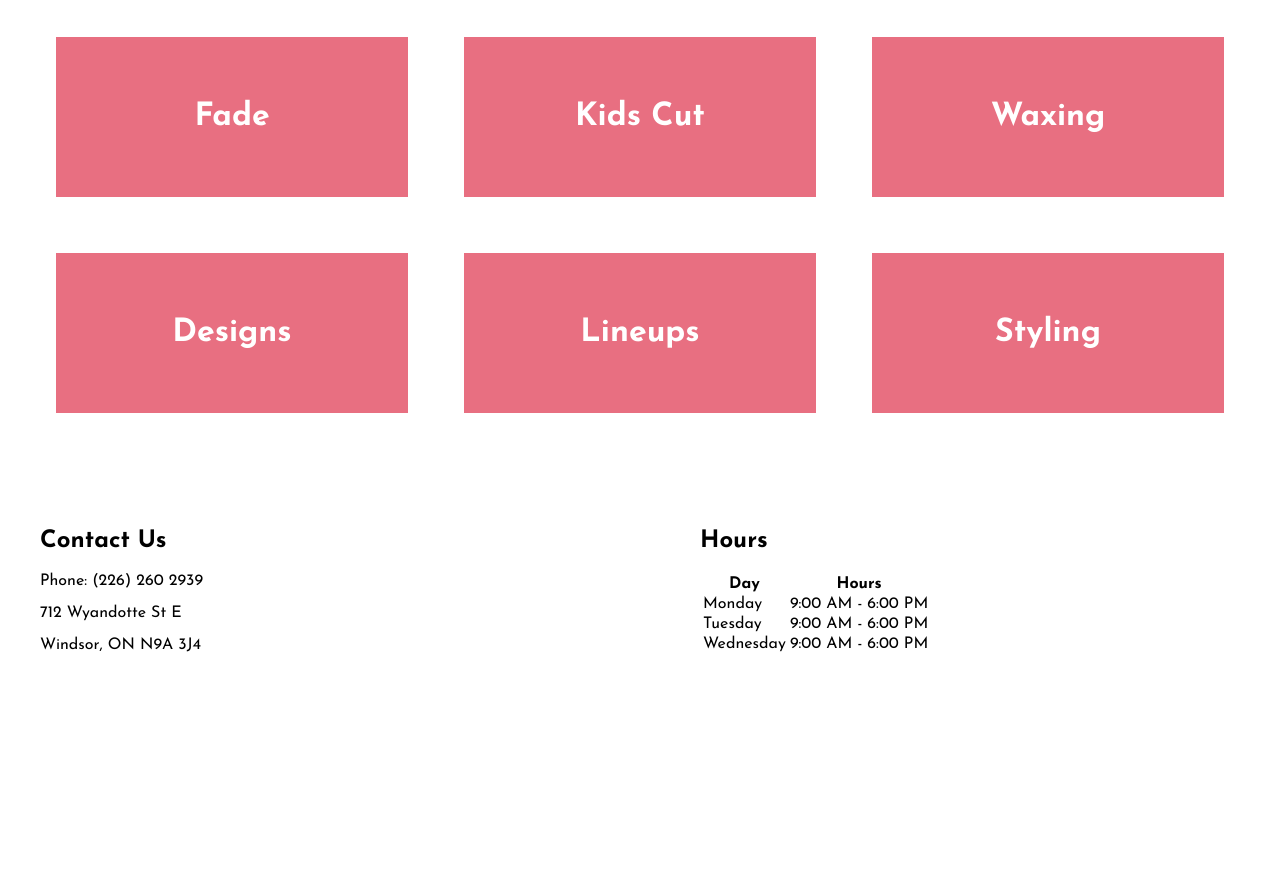
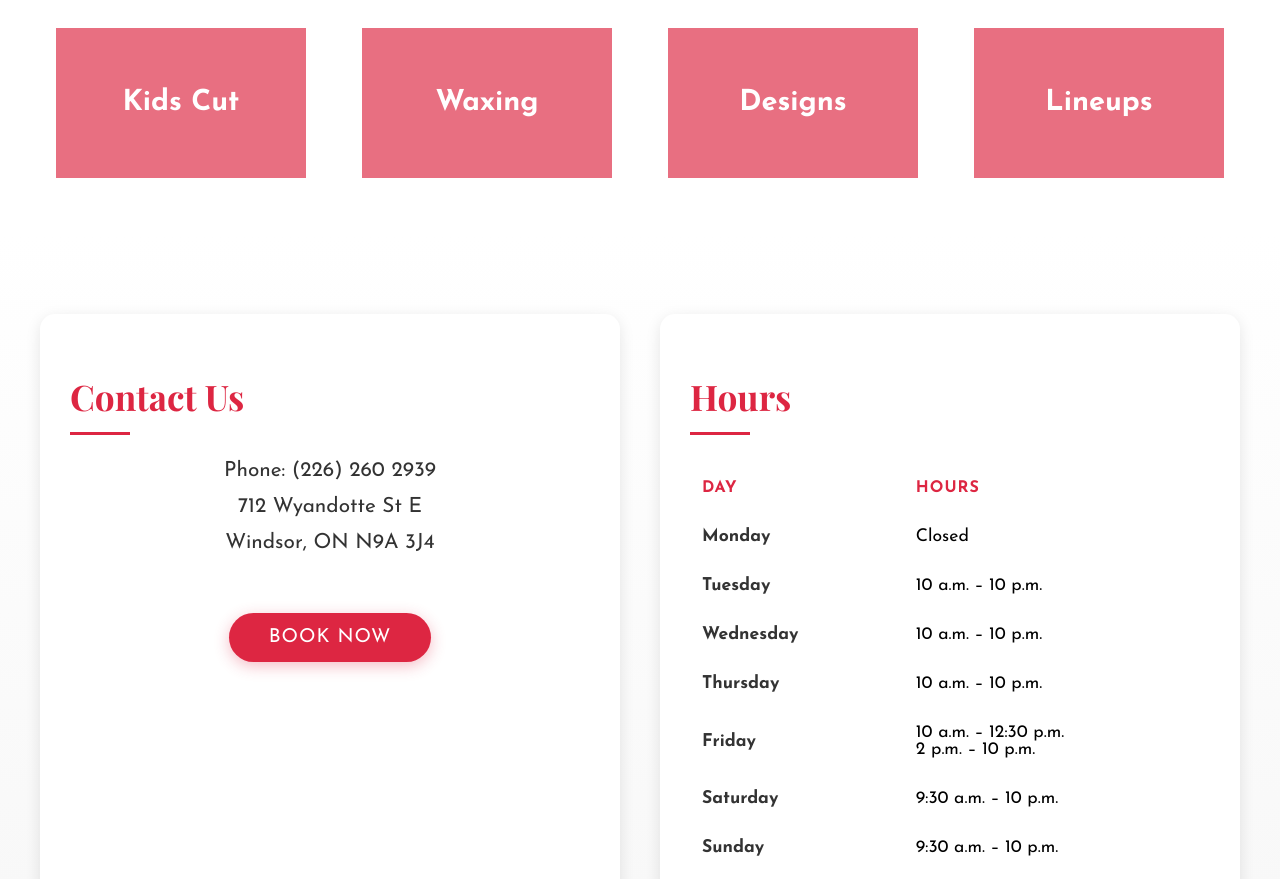
Before and after one commit to HehLul/AlssafirBarber, a plain HTML site: page index.html in a window 1280 px wide. Shown: the part 2277-3156 px from the top of the page. Before the commit the page ends 2986 px from the top, so only its background shows below. Drawn offline with nearby package versions, Linux system fonts and the light colour scheme.

Commit message:
Added Contact section + hours.

```diff
--- a/index.html
+++ b/index.html
@@ -125,9 +125,6 @@
         <div class="service-item">
           <h3>Lineups</h3>
         </div>
-        <div class="service-item">
-          <h3>Styling</h3>
-        </div>
       </div>
     </section>
 
@@ -138,6 +135,10 @@
         <p>Phone: (226) 260 2939</p>
         <p>712 Wyandotte St E</p>
         <p>Windsor, ON N9A 3J4</p>
+        <div class="cta-container">
+          <a href="#" class="cta-button" onclick="openDialog()">Book Now</a>
+          <!-- CTA Button -->
+        </div>
       </div>
       <div class="hours-table">
         <h2>Hours</h2>
@@ -148,17 +149,35 @@
           </tr>
           <tr>
             <td>Monday</td>
-            <td>9:00 AM - 6:00 PM</td>
+            <td>Closed</td>
           </tr>
           <tr>
             <td>Tuesday</td>
-            <td>9:00 AM - 6:00 PM</td>
+            <td>10 a.m. – 10 p.m.</td>
           </tr>
           <tr>
             <td>Wednesday</td>
-            <td>9:00 AM - 6:00 PM</td>
+            <td>10 a.m. – 10 p.m.</td>
           </tr>
-          <!-- Add more rows as needed -->
+          <tr>
+            <td>Thursday</td>
+            <td>10 a.m. – 10 p.m.</td>
+          </tr>
+          <tr>
+            <td>Friday</td>
+            <td>
+              10 a.m. – 12:30 p.m. <br />
+              2 p.m. – 10 p.m.
+            </td>
+          </tr>
+          <tr>
+            <td>Saturday</td>
+            <td>9:30 a.m. – 10 p.m.</td>
+          </tr>
+          <tr>
+            <td>Sunday</td>
+            <td>9:30 a.m. – 10 p.m.</td>
+          </tr>
         </table>
       </div>
     </section>
--- a/styles.css
+++ b/styles.css
@@ -175,28 +175,28 @@ blockquote {
 
 /* Our Services Section */
 .services {
-  padding: 40px; /* Reduced padding */
+  padding: 40px; /* Section padding */
   text-align: center;
-  background-color: white; /* Light background color */
+  background-color: #white; /* Light background color */
 }
 
 .services h2 {
-  font-size: 2rem; /* Reduced heading size */
-  margin-bottom: 30px; /* Reduced space below the heading */
+  font-size: 2rem; /* Heading size */
+  margin-bottom: 30px; /* Space below the heading */
 }
 
 .service-list {
-  display: grid; /* Changed to grid layout */
-  grid-template-columns: repeat(3, 1fr); /* 3 items per row */
-  gap: 1.5rem; /* Reduced space between items */
+  display: grid; /* Grid layout */
+  grid-template-columns: repeat(4, 1fr); /* 4 items per row */
+  gap: 1.5rem; /* Space between items */
 }
 
 .service-item {
   background: #dd2642a9; /* Background color for each service item */
-  padding: 2rem; /* Reduced padding inside each item */
-  border-radius: 1rem; /* Reduced border radius */
-  text-align: center;
-  border: 1rem solid white; /* Reduced border size */
+  padding: 2rem; /* Padding inside each item */
+  border-radius: 1rem; /* Rounded corners */
+  text-align: center; /* Centered text */
+  border: 1rem solid white; /* Border around each item */
   transition: border-color 0.5s ease, transform 0.5s ease; /* Smooth transition */
 }
 
@@ -206,23 +206,145 @@ blockquote {
 }
 
 .service-item h3 {
-  font-size: 2rem; /* Reduced title size */
-  color: white; /* Text color */
+  font-size: 1.8rem; /* Title size */
+  color: white; /* Title color */
 }
 
 .service-item p {
-  font-size: 1.4rem; /* Reduced description size */
-  margin: 1rem 0 2rem; /* Reduced margin for spacing */
+  font-size: 1.4rem; /* Description size */
+  margin: 1rem 0 2rem; /* Spacing for description */
 }
 
 /* Contact Section */
 .contact {
-  display: flex;
-  justify-content: space-between;
-  padding: 40px;
+  padding: 80px 40px;
+  background: linear-gradient(to bottom, #fff, #f7f7f7);
+  display: grid;
+  grid-template-columns: repeat(auto-fit, minmax(300px, 1fr));
+  gap: 40px;
+  max-width: 1200px;
+  margin: 0 auto;
 }
 
 .contact-info,
 .hours-table {
-  width: 45%;
+  background: white;
+  padding: 30px;
+  border-radius: 15px;
+  box-shadow: 0 4px 15px rgba(0, 0, 0, 0.1);
+  transition: transform 0.3s ease;
 }
+
+.contact-info:hover,
+.hours-table:hover {
+  transform: translateY(-5px);
+}
+
+.contact h2 {
+  color: #dd2642;
+  font-size: 2.2rem;
+  margin-bottom: 25px;
+  font-family: "Playfair Display", serif;
+  position: relative;
+  padding-bottom: 15px;
+}
+
+.contact h2::after {
+  content: "";
+  position: absolute;
+  bottom: 0;
+  left: 0;
+  width: 60px;
+  height: 3px;
+  background-color: #dd2642;
+}
+
+.contact-info p {
+  font-size: 1.3rem;
+  margin: 15px 0;
+  color: #333;
+  display: flex;
+  align-items: center;
+  justify-content: center;
+  gap: 10px;
+}
+
+.hours-table table {
+  width: 100%;
+  border-collapse: separate;
+  border-spacing: 0 8px;
+}
+
+.hours-table th,
+.hours-table td {
+  padding: 12px;
+  text-align: left;
+  font-size: 1.1rem;
+  border: none;
+}
+
+.hours-table th {
+  background-color: transparent;
+  color: #dd2642;
+  font-weight: bold;
+  text-transform: uppercase;
+  letter-spacing: 1px;
+  font-size: 1rem;
+}
+
+.hours-table tr {
+  transition: all 0.3s ease;
+}
+
+.hours-table tr:not(:first-child):hover {
+  background-color: #f8f8f8;
+  transform: scale(1.02);
+}
+
+.hours-table td:first-child {
+  font-weight: bold;
+  color: #333;
+}
+
+.cta-container {
+  grid-column: 1 / -1;
+  text-align: center;
+  margin-top: 40px;
+}
+
+.contact .cta-button {
+  background-color: #dd2642;
+  padding: 15px 40px;
+  font-size: 1.2rem;
+  border-radius: 30px;
+  text-transform: uppercase;
+  letter-spacing: 1px;
+  box-shadow: 0 4px 15px rgba(221, 38, 66, 0.3);
+}
+
+.contact .cta-button:hover {
+  transform: translateY(-2px);
+  box-shadow: 0 6px 20px rgba(221, 38, 66, 0.4);
+}
+
+/* Responsive adjustments */
+@media (max-width: 768px) {
+  .contact {
+    padding: 40px 20px;
+    gap: 30px;
+  }
+
+  .contact h2 {
+    font-size: 1.8rem;
+  }
+
+  .contact-info p {
+    font-size: 1.1rem;
+  }
+
+  .hours-table th,
+  .hours-table td {
+    padding: 10px;
+    font-size: 1rem;
+  }
+}
```
